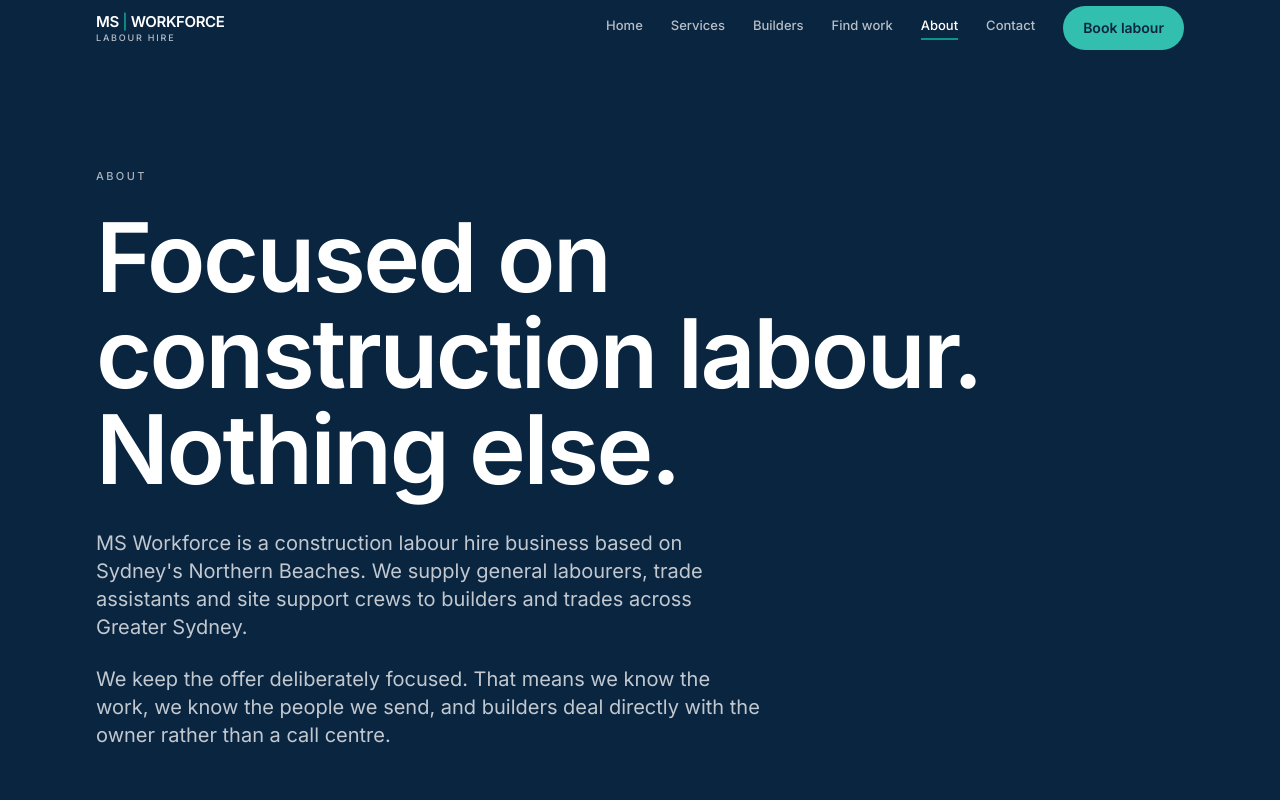
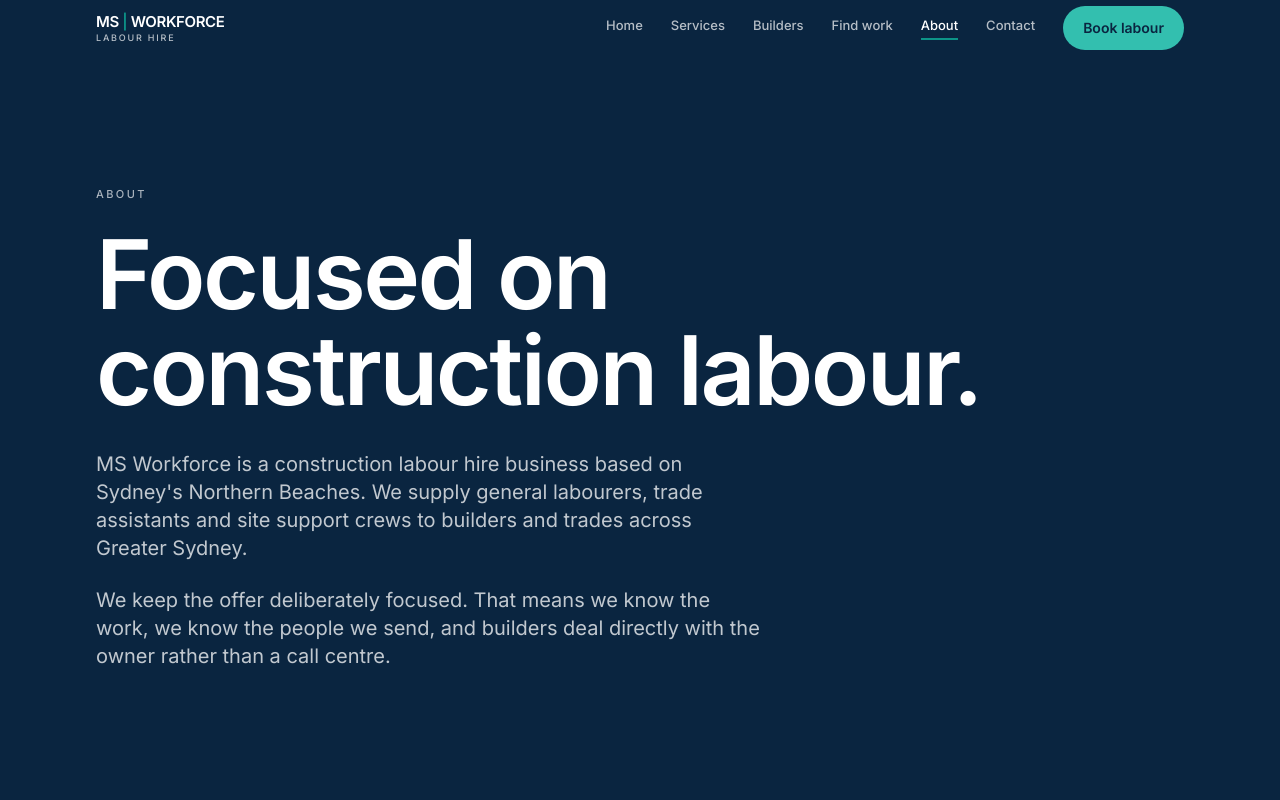
Before and after one commit to curiouscitizen11/MS-Workforce, a Next.js app: page /about in a window 1280 px wide. Shown: the top 800 px of the page. Built offline with nearby package versions, Linux system fonts and the light colour scheme.

Commit message:
About: drop 'Nothing else' from construction labour headline
Keep the positive focus line without the exclusive phrasing.

```diff
--- a/app/about/page.tsx
+++ b/app/about/page.tsx
@@ -41,7 +41,7 @@ export default function AboutPage() {
       <section className="flex screen items-center bg-navy text-white">
         <div className="wrap py-24 sm:py-28">
           <p className="kicker text-white/65">About</p>
-          <h1 className="display mt-6">Focused on construction labour. Nothing else.</h1>
+          <h1 className="display mt-6">Focused on construction labour.</h1>
           <div className="mt-8 max-w-2xl space-y-6 text-lg leading-relaxed text-white/75 sm:text-xl">
             <p>
               MS Workforce is a construction labour hire business based on
```
